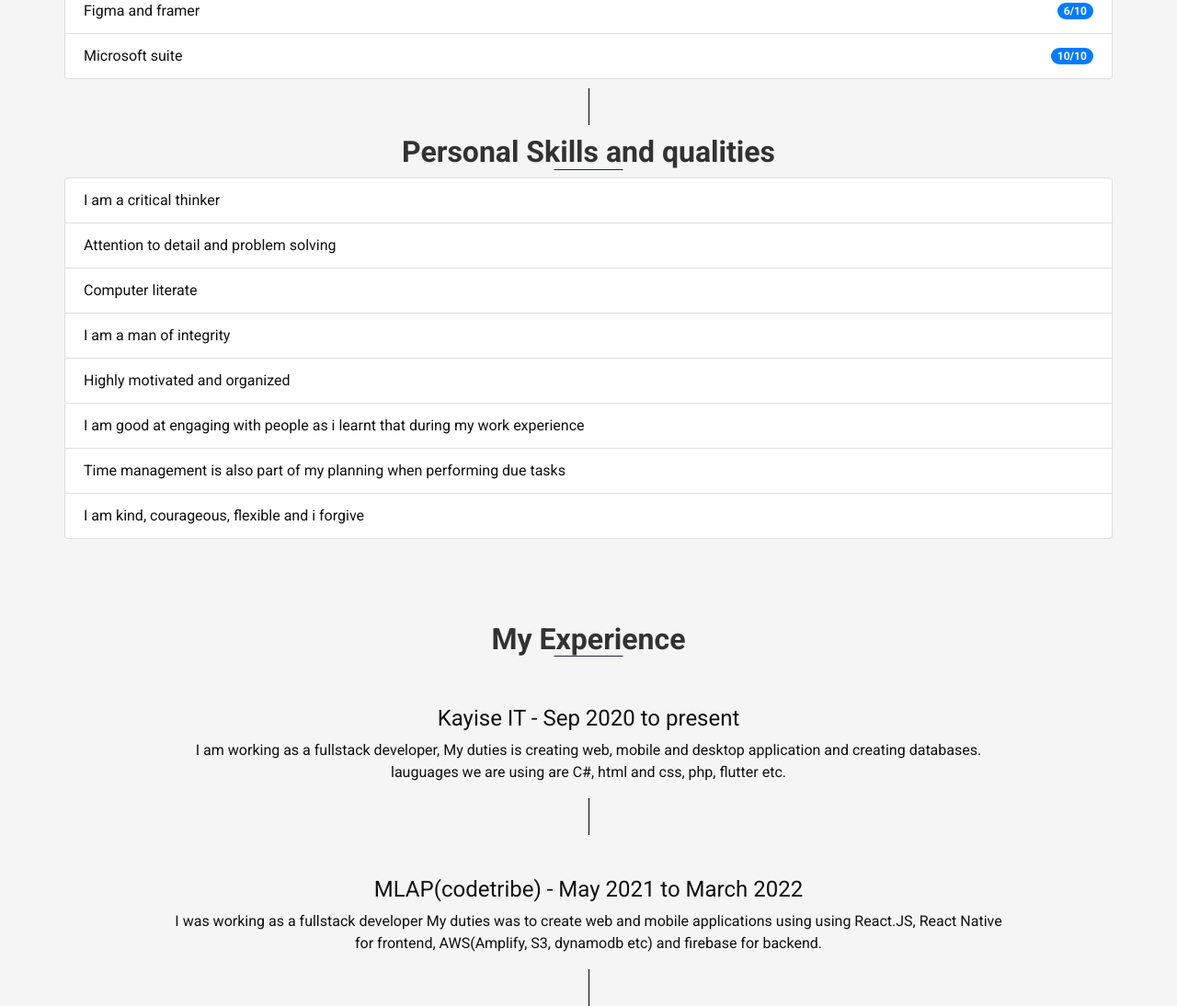
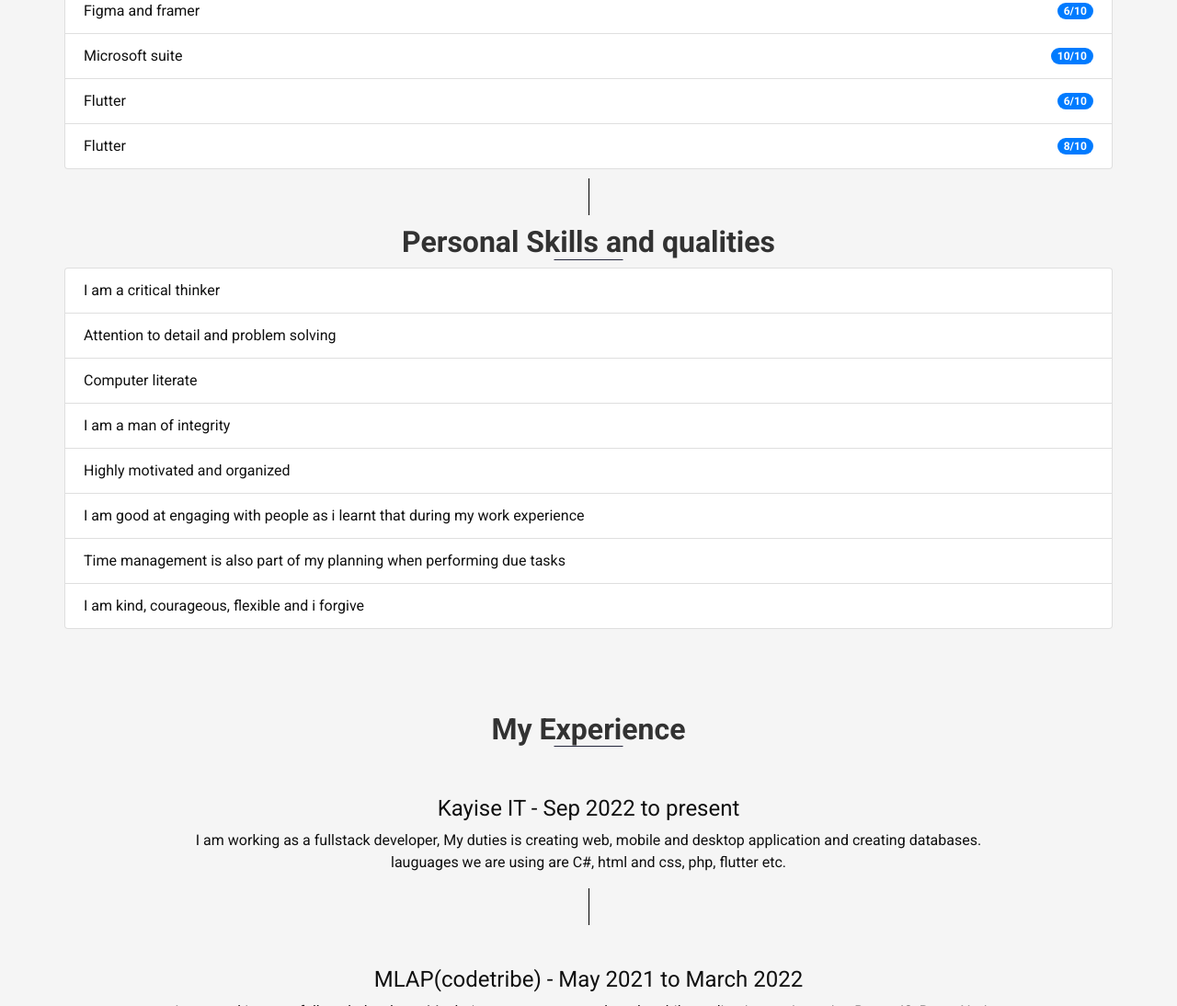
Before and after one commit to ernestmatenjwa/ernestmatenjwa.com, a plain HTML site: page index.html in a window 1280 px wide. Shown: the part 1915-3009 px from the top of the page at 92% size. Drawn offline with nearby package versions, Linux system fonts and the light colour scheme.

Commit message:
Update index.html

```diff
--- a/index.html
+++ b/index.html
@@ -289,6 +289,14 @@
             Microsoft suite
             <span class="badge badge-primary badge-pill">10/10</span>
           </li>
+           <li class="list-group-item d-flex justify-content-between align-items-center">
+            Flutter
+            <span class="badge badge-primary badge-pill">6/10</span>
+          </li>
+          <li class="list-group-item d-flex justify-content-between align-items-center">
+            Flutter
+            <span class="badge badge-primary badge-pill">8/10</span>
+          </li>
         </ul>
         <hr class="section_hr" style="height: 40px;"/>
         <div class="heading_container">
@@ -328,7 +336,7 @@
         </div>
         <div class="box layout_padding2-top layout_padding-bottom" style="padding-bottom: 2%;">
           <div class="detail-box">
-            <h4>Kayise IT - Sep 2020 to present</h4>
+            <h4>Kayise IT - Sep 2022 to present</h4>
             <p>
               I am working as a fullstack developer, My duties is creating web, mobile and desktop application and creating databases. lauguages we are using are C#, html and css, php, flutter etc.
             </p>
```
